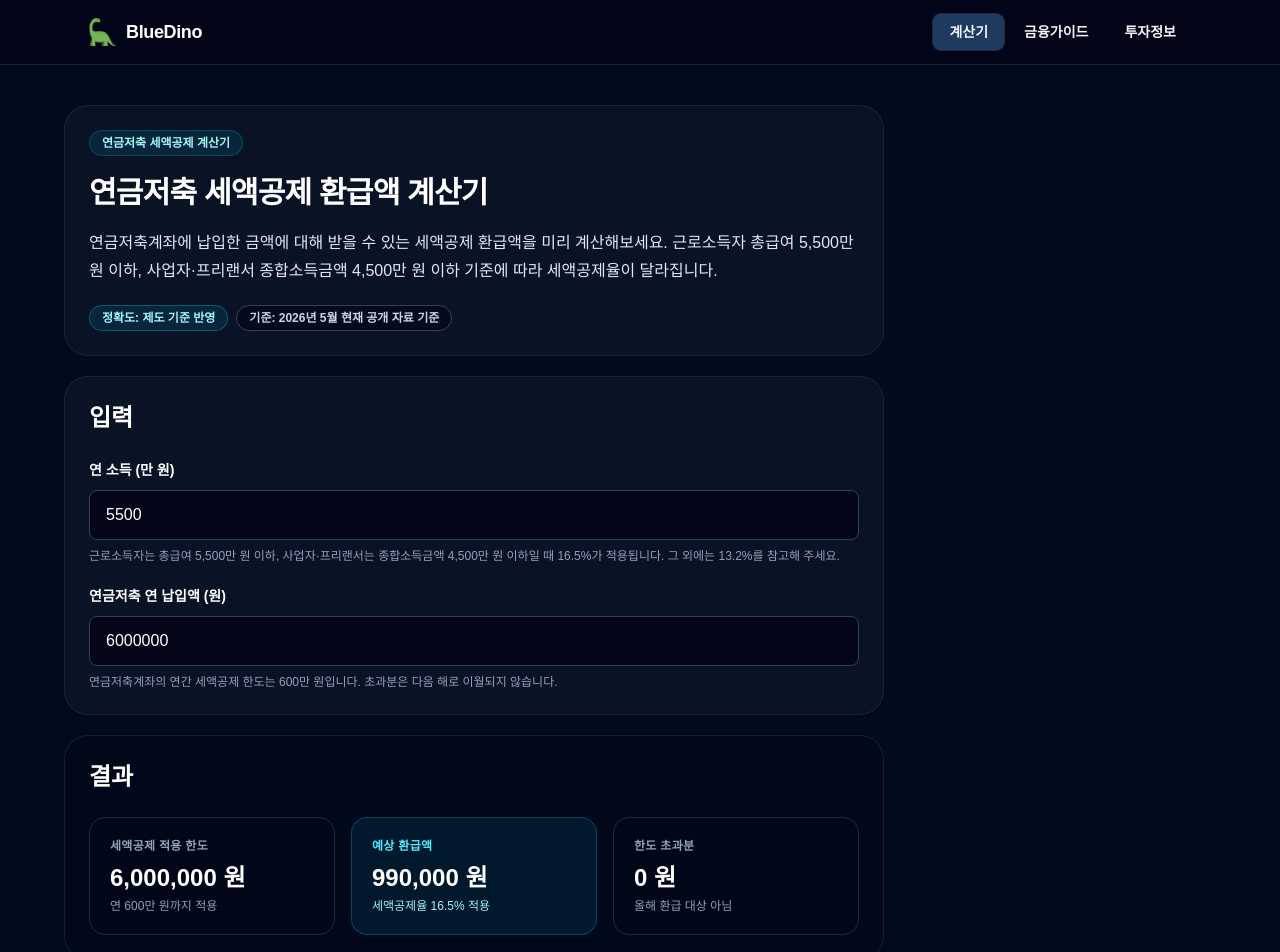
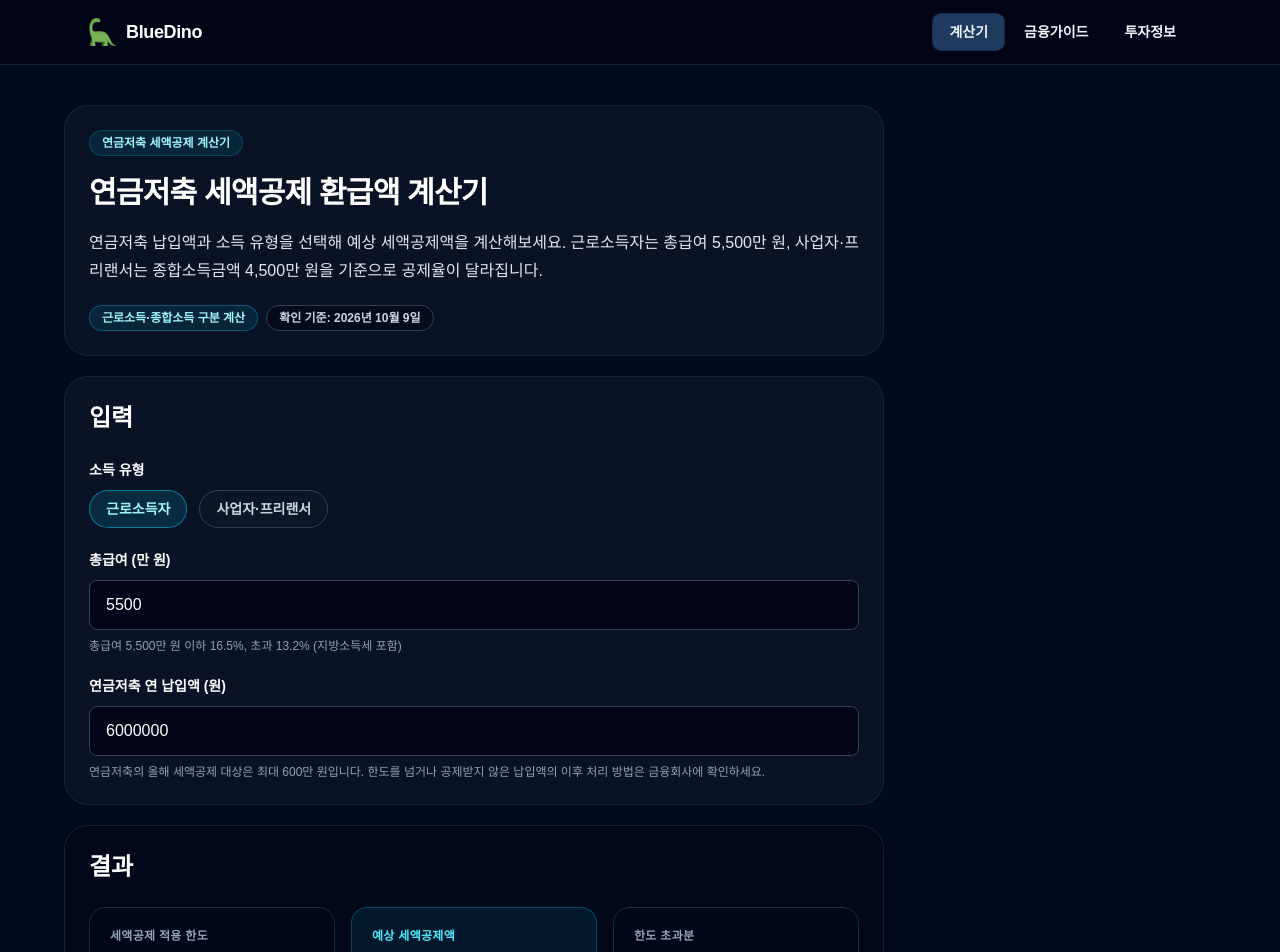
Before and after one commit to afternoonkim/bluedino, a Next.js app: page /cal/pension-tax-credit in a window 1280 px wide. Shown: the top 952 px of the page. Built offline with nearby package versions, Linux system fonts and the light colour scheme; no server answers.

Commit message:
fix: distinguish salary and business income for pension tax credits

```diff
--- a/app/cal/irp-tax-credit/IrpTaxCreditClient.tsx
+++ b/app/cal/irp-tax-credit/IrpTaxCreditClient.tsx
@@ -5,28 +5,32 @@ import { useMemo, useState } from "react";
 const TAX_RATE_LOW = 0.165;
 const TAX_RATE_HIGH = 0.132;
 const PENSION_LIMIT = 6_000_000;
-const COMBINED_LIMIT = 9_000_000; // IRP + 연금저축 합산 한도 900만 원 (실제: IRP 단독 900만 원·연금저축 600만 원·합산 시 IRP 한도 적용)
+const COMBINED_LIMIT = 9_000_000; // 연금저축·IRP 합산 세액공제 한도
+type IncomeType = "salary" | "business";
 
 function formatKRW(value: number) {
   return value.toLocaleString("ko-KR");
 }
 
 export default function IrpTaxCreditClient() {
-  const [salary, setSalary] = useState<number>(5500);
+  const [incomeType, setIncomeType] = useState<IncomeType>("salary");
+  const [incomeAmount, setIncomeAmount] = useState<number>(5500);
   const [irpContribution, setIrpContribution] = useState<number>(9_000_000);
   const [pensionContribution, setPensionContribution] = useState<number>(0);
 
   const result = useMemo(() => {
-    const rate = salary <= 5500 ? TAX_RATE_LOW : TAX_RATE_HIGH;
+    const rate = incomeAmount <= (incomeType === "salary" ? 5500 : 4500) ? TAX_RATE_LOW : TAX_RATE_HIGH;
     // 연금저축 한도(600만 원) + IRP 한도(900만 원) 중 IRP 한도 안에서 두 계좌 합산 적용
-    const cappedPension = Math.min(pensionContribution, PENSION_LIMIT);
+    const safePension = Math.max(0, pensionContribution);
+    const safeIrp = Math.max(0, irpContribution);
+    const cappedPension = Math.min(safePension, PENSION_LIMIT);
     const remaining = COMBINED_LIMIT - cappedPension;
-    const cappedIrp = Math.max(0, Math.min(irpContribution, remaining));
+    const cappedIrp = Math.max(0, Math.min(safeIrp, remaining));
     const totalCapped = cappedPension + cappedIrp;
     const refund = Math.floor(totalCapped * rate);
-    const overflow = (irpContribution + pensionContribution) - totalCapped;
+    const overflow = (safeIrp + safePension) - totalCapped;
     return { cappedPension, cappedIrp, totalCapped, rate, refund, overflow };
-  }, [salary, irpContribution, pensionContribution]);
+  }, [incomeAmount, incomeType, irpContribution, pensionContribution]);
 
   return (
     <div className="bd-page">
@@ -35,28 +39,48 @@ export default function IrpTaxCreditClient() {
           <span className="bd-badge">IRP 세액공제 계산기</span>
           <h1 className="bd-title-lg mt-4">IRP 세액공제 환급액 계산기</h1>
           <p className="bd-text-main mt-4">
-            IRP(개인형퇴직연금)와 연금저축계좌 납입액에 대한 세액공제 환급액을 함께 계산합니다. 두 계좌 합산 한도 900만 원 안에서 연봉별 세액공제율(16.5% / 13.2%)이 적용됩니다.
+            IRP와 연금저축에 납입한 금액을 합산해 예상 세액공제액을 계산해보세요. 소득 유형을 선택하면 총급여 5,500만 원 또는 종합소득금액 4,500만 원 기준으로 공제율이 적용됩니다.
           </p>
           <div className="mt-5 flex flex-wrap gap-2 text-xs font-semibold text-slate-300">
-            <span className="rounded-full border border-cyan-400/30 bg-cyan-400/10 px-3 py-1 text-cyan-200">정확도: 제도 기준 반영</span>
-            <span className="rounded-full border border-slate-700 bg-slate-950/60 px-3 py-1">기준: 2026년 5월 현재 공개 자료 기준</span>
+            <span className="rounded-full border border-cyan-400/30 bg-cyan-400/10 px-3 py-1 text-cyan-200">근로소득·종합소득 구분 계산</span>
+            <span className="rounded-full border border-slate-700 bg-slate-950/60 px-3 py-1">확인 기준: 2026년 10월 9일</span>
           </div>
         </section>
 
         <section className="bd-card bd-card-padding">
           <h2 className="bd-title-md">입력</h2>
           <div className="mt-6 space-y-5">
+            <div>
+              <span className="text-sm font-semibold text-white">소득 유형</span>
+              <div className="mt-2 flex flex-wrap gap-3" role="group" aria-label="소득 유형">
+                {(["salary", "business"] as IncomeType[]).map((type) => (
+                  <button
+                    key={type}
+                    type="button"
+                    aria-pressed={incomeType === type}
+                    onClick={() => setIncomeType(type)}
+                    className={`rounded-full border px-4 py-2 text-sm font-semibold transition ${
+                      incomeType === type
+                        ? "border-cyan-400/50 bg-cyan-500/15 text-cyan-200"
+                        : "border-slate-700 bg-slate-900/70 text-slate-300"
+                    }`}
+                  >
+                    {type === "salary" ? "근로소득자" : "사업자·프리랜서"}
+                  </button>
+                ))}
+              </div>
+            </div>
             <label className="block">
-              <span className="text-sm font-semibold text-white">연 소득 (만 원)</span>
+              <span className="text-sm font-semibold text-white">{incomeType === "salary" ? "총급여 (만 원)" : "종합소득금액 (만 원)"}</span>
               <input
                 type="number"
-                value={salary}
-                onChange={(e) => setSalary(Number(e.target.value) || 0)}
+                value={incomeAmount}
+                onChange={(e) => setIncomeAmount(Math.max(0, Number(e.target.value) || 0))}
                 className="mt-2 w-full rounded-lg border border-slate-700 bg-slate-950 px-4 py-3 text-base text-white"
                 step={100}
                 min={0}
               />
-              <span className="mt-2 block text-xs text-slate-400">근로소득자 총급여 5,500만 원 이하 또는 사업자·프리랜서 종합소득금액 4,500만 원 이하 16.5% 적용</span>
+              <span className="mt-2 block text-xs text-slate-400">{incomeType === "salary" ? "총급여 5,500만 원 이하 16.5%, 초과 13.2% (지방소득세 포함)" : "종합소득금액 4,500만 원 이하 16.5%, 초과 13.2% (지방소득세 포함)"}</span>
             </label>
 
             <label className="block">
@@ -64,7 +88,7 @@ export default function IrpTaxCreditClient() {
               <input
                 type="number"
                 value={irpContribution}
-                onChange={(e) => setIrpContribution(Number(e.target.value) || 0)}
+                onChange={(e) => setIrpContribution(Math.max(0, Number(e.target.value) || 0))}
                 className="mt-2 w-full rounded-lg border border-slate-700 bg-slate-950 px-4 py-3 text-base text-white"
                 step={100_000}
                 min={0}
@@ -77,7 +101,7 @@ export default function IrpTaxCreditClient() {
               <input
                 type="number"
                 value={pensionContribution}
-                onChange={(e) => setPensionContribution(Number(e.target.value) || 0)}
+                onChange={(e) => setPensionContribution(Math.max(0, Number(e.target.value) || 0))}
                 className="mt-2 w-full rounded-lg border border-slate-700 bg-slate-950 px-4 py-3 text-base text-white"
                 step={100_000}
                 min={0}
@@ -96,7 +120,7 @@ export default function IrpTaxCreditClient() {
               <div className="mt-1 text-xs text-slate-400">최대 900만 원까지</div>
             </div>
             <div className="rounded-2xl border border-cyan-500/30 bg-cyan-500/10 p-5">
-              <div className="text-xs font-semibold uppercase tracking-wide text-cyan-300">예상 환급액</div>
+              <div className="text-xs font-semibold uppercase tracking-wide text-cyan-300">예상 세액공제액</div>
               <div className="mt-2 text-2xl font-bold text-white">{formatKRW(result.refund)} 원</div>
               <div className="mt-1 text-xs text-cyan-200">세액공제율 {(result.rate * 100).toFixed(1)}%</div>
             </div>
@@ -106,6 +130,7 @@ export default function IrpTaxCreditClient() {
               <div className="mt-1 text-xs text-slate-400">올해 환급 대상 아님</div>
             </div>
           </div>
+          <p className="mt-4 text-sm leading-7 text-slate-300">표시된 금액은 납입액과 공제율로 계산한 세액공제 예상치입니다. 실제 환급액은 이미 낸 세금, 결정세액, 다른 공제 항목에 따라 줄어들거나 없을 수 있습니다.</p>
         </section>
 
         <section className="rounded-2xl border border-cyan-400/20 bg-cyan-400/5 p-5 text-sm leading-7 text-cyan-50/90">
--- a/app/cal/irp-tax-credit/page.tsx
+++ b/app/cal/irp-tax-credit/page.tsx
@@ -7,7 +7,7 @@ import CalculatorReferenceBox, { RelatedCalculatorLinks } from "../components/Ca
 const canonicalPath = "/cal/irp-tax-credit";
 const pageUrl = `https://bluedino.kr${canonicalPath}`;
 const pageTitle = "IRP 세액공제 계산기 | BlueDino";
-const pageDescription = "IRP·연금저축 합산 한도 900만 원 기준 세액공제 환급액 계산기";
+const pageDescription = "IRP·연금저축 합산 900만 원 한도에서 근로소득·종합소득 기준을 구분해 예상 세액공제액을 계산합니다. 실제 환급액은 납부세액에 따라 달라집니다.";
 
 export const metadata: Metadata = {
   title: pageTitle,
@@ -57,7 +57,7 @@ export default function Page() {
       <div className="bd-container-narrow bd-section">
         <CalculatorReferenceBox sources={[{ label: "국세청 연금계좌 세액공제 안내", href: "https://www.nts.go.kr" }, { label: "금융감독원 통합연금포털", href: "https://100lifeplan.fss.or.kr" }, { label: "근로복지공단 퇴직연금 안내", href: "https://www.comwel.or.kr" }]} />
         <RelatedCalculatorLinks links={[{ label: "연금저축 세액공제 계산기", href: "/cal/pension-tax-credit" }, { label: "연금 수령액 계산기", href: "/cal/pension-payout" }, { label: "연봉 실수령액 간이 계산기", href: "/cal/salary-net" }, { label: "ISA 절세 계산기", href: "/cal/isa-tax-savings" }]} />
-        <PageTrustFooter pageKind="IRP 세액공제 계산기" updatedAt="2026-10-05" />
+        <PageTrustFooter pageKind="IRP 세액공제 계산기" updatedAt="2026-10-09" />
       </div>
     </>
   );
--- a/app/cal/pension-tax-credit/PensionTaxCreditClient.tsx
+++ b/app/cal/pension-tax-credit/PensionTaxCreditClient.tsx
@@ -5,22 +5,25 @@ import { useMemo, useState } from "react";
 const TAX_RATE_LOW = 0.165;  // 근로소득자 총급여 5,500만 원 이하: 16.5%
 const TAX_RATE_HIGH = 0.132; // 근로소득자 총급여 5,500만 원 초과: 13.2%
 const ANNUAL_LIMIT = 6_000_000;
+type IncomeType = "salary" | "business";
 
 function formatKRW(value: number) {
   return value.toLocaleString("ko-KR");
 }
 
 export default function PensionTaxCreditClient() {
-  const [salary, setSalary] = useState<number>(5500);
+  const [incomeType, setIncomeType] = useState<IncomeType>("salary");
+  const [incomeAmount, setIncomeAmount] = useState<number>(5500);
   const [contribution, setContribution] = useState<number>(6_000_000);
 
   const result = useMemo(() => {
-    const cappedContribution = Math.min(contribution, ANNUAL_LIMIT);
-    const overflow = Math.max(0, contribution - ANNUAL_LIMIT);
-    const rate = salary <= 5500 ? TAX_RATE_LOW : TAX_RATE_HIGH;
+    const safeContribution = Math.max(0, contribution);
+    const cappedContribution = Math.min(safeContribution, ANNUAL_LIMIT);
+    const overflow = Math.max(0, safeContribution - ANNUAL_LIMIT);
+    const rate = incomeAmount <= (incomeType === "salary" ? 5500 : 4500) ? TAX_RATE_LOW : TAX_RATE_HIGH;
     const refund = Math.floor(cappedContribution * rate);
     return { cappedContribution, overflow, rate, refund };
-  }, [salary, contribution]);
+  }, [incomeAmount, incomeType, contribution]);
 
   return (
     <div className="bd-page">
@@ -29,29 +32,49 @@ export default function PensionTaxCreditClient() {
           <span className="bd-badge">연금저축 세액공제 계산기</span>
           <h1 className="bd-title-lg mt-4">연금저축 세액공제 환급액 계산기</h1>
           <p className="bd-text-main mt-4">
-            연금저축계좌에 납입한 금액에 대해 받을 수 있는 세액공제 환급액을 미리 계산해보세요. 근로소득자 총급여 5,500만 원 이하, 사업자·프리랜서 종합소득금액 4,500만 원 이하 기준에 따라 세액공제율이 달라집니다.
+            연금저축 납입액과 소득 유형을 선택해 예상 세액공제액을 계산해보세요. 근로소득자는 총급여 5,500만 원, 사업자·프리랜서는 종합소득금액 4,500만 원을 기준으로 공제율이 달라집니다.
           </p>
           <div className="mt-5 flex flex-wrap gap-2 text-xs font-semibold text-slate-300">
-            <span className="rounded-full border border-cyan-400/30 bg-cyan-400/10 px-3 py-1 text-cyan-200">정확도: 제도 기준 반영</span>
-            <span className="rounded-full border border-slate-700 bg-slate-950/60 px-3 py-1">기준: 2026년 5월 현재 공개 자료 기준</span>
+            <span className="rounded-full border border-cyan-400/30 bg-cyan-400/10 px-3 py-1 text-cyan-200">근로소득·종합소득 구분 계산</span>
+            <span className="rounded-full border border-slate-700 bg-slate-950/60 px-3 py-1">확인 기준: 2026년 10월 9일</span>
           </div>
         </section>
 
         <section className="bd-card bd-card-padding">
           <h2 className="bd-title-md">입력</h2>
           <div className="mt-6 space-y-5">
+            <div>
+              <span className="text-sm font-semibold text-white">소득 유형</span>
+              <div className="mt-2 flex flex-wrap gap-3" role="group" aria-label="소득 유형">
+                {(["salary", "business"] as IncomeType[]).map((type) => (
+                  <button
+                    key={type}
+                    type="button"
+                    aria-pressed={incomeType === type}
+                    onClick={() => setIncomeType(type)}
+                    className={`rounded-full border px-4 py-2 text-sm font-semibold transition ${
+                      incomeType === type
+                        ? "border-cyan-400/50 bg-cyan-500/15 text-cyan-200"
+                        : "border-slate-700 bg-slate-900/70 text-slate-300"
+                    }`}
+                  >
+                    {type === "salary" ? "근로소득자" : "사업자·프리랜서"}
+                  </button>
+                ))}
+              </div>
+            </div>
             <label className="block">
-              <span className="text-sm font-semibold text-white">연 소득 (만 원)</span>
+              <span className="text-sm font-semibold text-white">{incomeType === "salary" ? "총급여 (만 원)" : "종합소득금액 (만 원)"}</span>
               <input
                 type="number"
-                value={salary}
-                onChange={(e) => setSalary(Number(e.target.value) || 0)}
+                value={incomeAmount}
+                onChange={(e) => setIncomeAmount(Math.max(0, Number(e.target.value) || 0))}
                 className="mt-2 w-full rounded-lg border border-slate-700 bg-slate-950 px-4 py-3 text-base text-white"
                 step={100}
                 min={0}
               />
               <span className="mt-2 block text-xs text-slate-400">
-                근로소득자는 총급여 5,500만 원 이하, 사업자·프리랜서는 종합소득금액 4,500만 원 이하일 때 16.5%가 적용됩니다. 그 외에는 13.2%를 참고해 주세요.
+                {incomeType === "salary" ? "총급여 5,500만 원 이하 16.5%, 초과 13.2% (지방소득세 포함)" : "종합소득금액 4,500만 원 이하 16.5%, 초과 13.2% (지방소득세 포함)"}
               </span>
             </label>
 
@@ -60,13 +83,13 @@ export default function PensionTaxCreditClient() {
               <input
                 type="number"
                 value={contribution}
-                onChange={(e) => setContribution(Number(e.target.value) || 0)}
+                onChange={(e) => setContribution(Math.max(0, Number(e.target.value) || 0))}
                 className="mt-2 w-full rounded-lg border border-slate-700 bg-slate-950 px-4 py-3 text-base text-white"
                 step={100_000}
                 min={0}
               />
               <span className="mt-2 block text-xs text-slate-400">
-                연금저축계좌의 연간 세액공제 한도는 600만 원입니다. 초과분은 다음 해로 이월되지 않습니다.
+                연금저축의 올해 세액공제 대상은 최대 600만 원입니다. 한도를 넘거나 공제받지 않은 납입액의 이후 처리 방법은 금융회사에 확인하세요.
               </span>
             </label>
           </div>
@@ -81,7 +104,7 @@ export default function PensionTaxCreditClient() {
               <div className="mt-1 text-xs text-slate-400">연 600만 원까지 적용</div>
             </div>
             <div className="rounded-2xl border border-cyan-500/30 bg-cyan-500/10 p-5">
-              <div className="text-xs font-semibold uppercase tracking-wide text-cyan-300">예상 환급액</div>
+              <div className="text-xs font-semibold uppercase tracking-wide text-cyan-300">예상 세액공제액</div>
               <div className="mt-2 text-2xl font-bold text-white">{formatKRW(result.refund)} 원</div>
               <div className="mt-1 text-xs text-cyan-200">세액공제율 {(result.rate * 100).toFixed(1)}% 적용</div>
             </div>
@@ -91,6 +114,7 @@ export default function PensionTaxCreditClient() {
               <div className="mt-1 text-xs text-slate-400">올해 환급 대상 아님</div>
             </div>
           </div>
+          <p className="mt-4 text-sm leading-7 text-slate-300">표시된 금액은 납입액과 공제율로 계산한 세액공제 예상치입니다. 실제 환급액은 이미 낸 세금, 결정세액, 다른 공제 항목에 따라 줄어들거나 없을 수 있습니다.</p>
         </section>
 
         <section className="rounded-2xl border border-cyan-400/20 bg-cyan-400/5 p-5 text-sm leading-7 text-cyan-50/90">
--- a/app/cal/pension-tax-credit/page.tsx
+++ b/app/cal/pension-tax-credit/page.tsx
@@ -7,7 +7,7 @@ import CalculatorReferenceBox, { RelatedCalculatorLinks } from "../components/Ca
 const canonicalPath = "/cal/pension-tax-credit";
 const pageUrl = `https://bluedino.kr${canonicalPath}`;
 const pageTitle = "연금저축 세액공제 계산기 | BlueDino";
-const pageDescription = "연금저축계좌 납입액에 대한 세액공제 환급액을 연봉별 세액공제율(16.5% / 13.2%) 기준으로 계산";
+const pageDescription = "연금저축 세액공제액을 근로소득 총급여 5,500만 원·사업자 종합소득금액 4,500만 원 기준으로 계산합니다. 연 600만 원 한도와 실제 환급액 차이도 확인하세요.";
 
 export const metadata: Metadata = {
   title: pageTitle,
@@ -57,7 +57,7 @@ export default function Page() {
       <div className="bd-container-narrow bd-section">
         <CalculatorReferenceBox sources={[{ label: "국세청 연금계좌 세액공제 안내", href: "https://www.nts.go.kr" }, { label: "금융감독원 통합연금포털", href: "https://100lifeplan.fss.or.kr" }, { label: "금융투자협회 연금저축 안내", href: "https://www.kofia.or.kr" }]} />
         <RelatedCalculatorLinks links={[{ label: "IRP 세액공제 계산기", href: "/cal/irp-tax-credit" }, { label: "연금 수령액 계산기", href: "/cal/pension-payout" }, { label: "연봉 실수령액 간이 계산기", href: "/cal/salary-net" }, { label: "ISA 절세 계산기", href: "/cal/isa-tax-savings" }]} />
-        <PageTrustFooter pageKind="연금저축 세액공제 계산기" updatedAt="2026-10-05" />
+        <PageTrustFooter pageKind="연금저축 세액공제 계산기" updatedAt="2026-10-09" />
       </div>
     </>
   );
--- a/app/sitemap.ts
+++ b/app/sitemap.ts
@@ -28,8 +28,8 @@ const STATIC_ROUTE_UPDATED_AT: Record<string, string> = {
   "/topics": "2026-07-05",
   "/cal/capital-gains": "2026-10-01",
   "/cal/dsr": "2026-10-05",
-  "/cal/irp-tax-credit": "2026-10-05",
-  "/cal/pension-tax-credit": "2026-10-05",
+  "/cal/irp-tax-credit": "2026-10-09",
+  "/cal/pension-tax-credit": "2026-10-09",
   "/cal/youth-future-savings": "2026-10-08",
   "/cal/calculator": "2026-10-03",
   "/cal/ltv": "2026-10-03",
```
